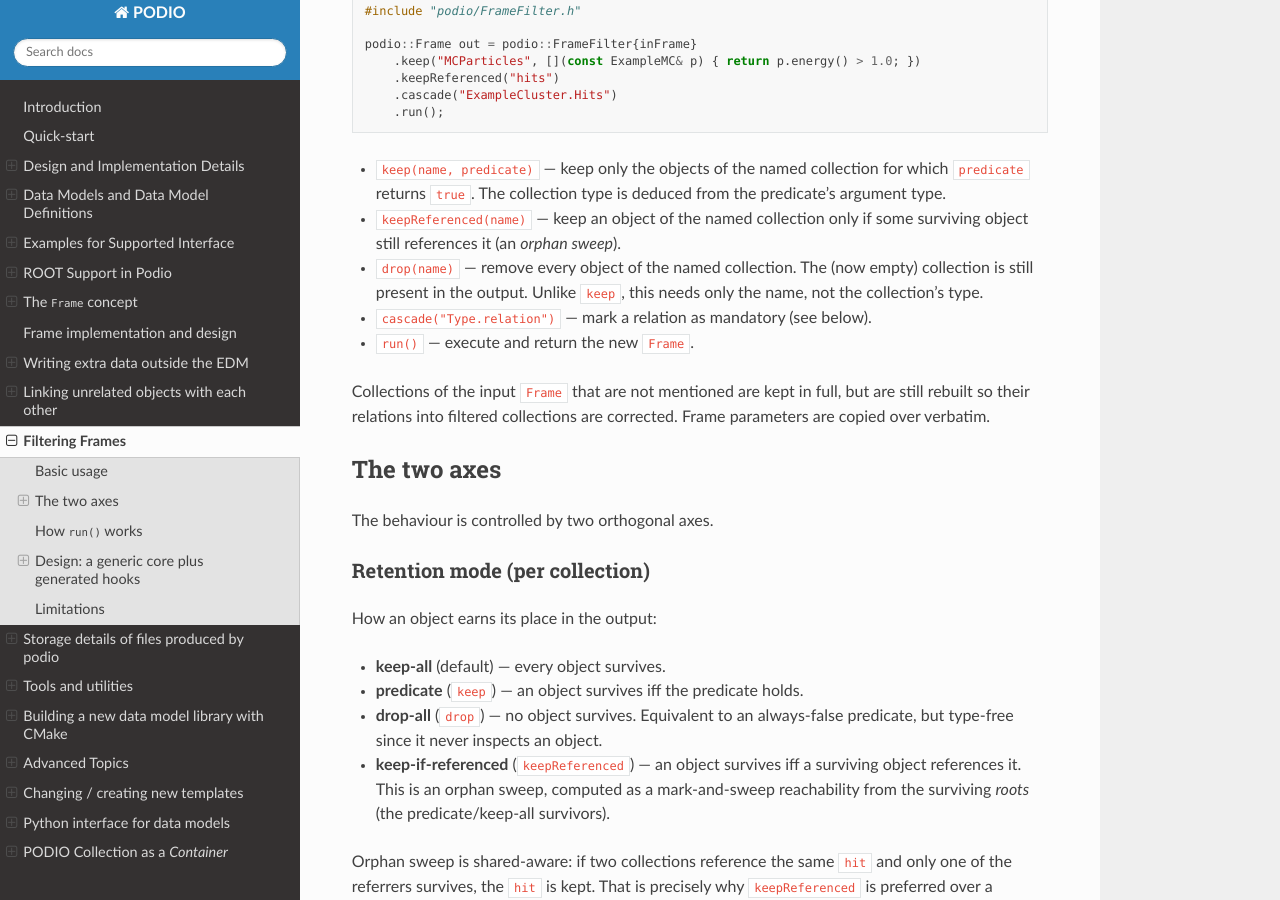
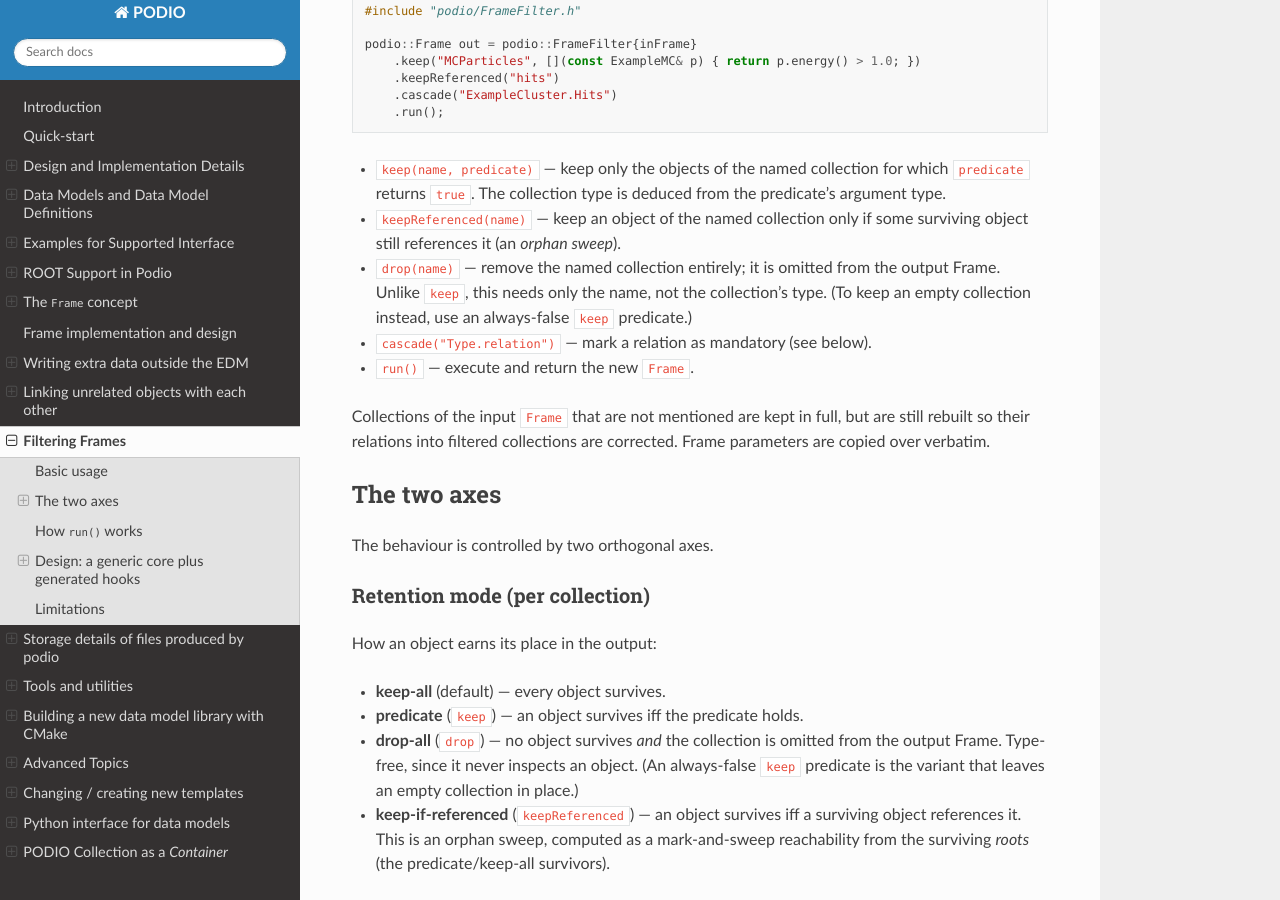
Before and after one commit to AIDASoft/podio, a Sphinx documentation site: the page built from doc/filtering.md, in a window 1280 px wide and 900 px high, scrolled down 445 px. Built offline with Sphinx 7.4.7 and the Read the Docs theme 3.1.0, drawn with Linux system fonts in a browser that asks for light colours; pages that are not in the unit, such as notebooks, are missing from menus; the version number could not be read and is left out; some of the changed text lies outside the part shown.

Commit message:
drop omits collection

```diff
--- a/doc/filtering.md
+++ b/doc/filtering.md
@@ -28,9 +28,10 @@ podio::Frame out = podio::FrameFilter{inFrame}
   predicate's argument type.
 - `keepReferenced(name)` — keep an object of the named collection only if some
   surviving object still references it (an *orphan sweep*).
-- `drop(name)` — remove every object of the named collection. The (now empty)
-  collection is still present in the output. Unlike `keep`, this needs only the
-  name, not the collection's type.
+- `drop(name)` — remove the named collection entirely; it is omitted from the
+  output Frame. Unlike `keep`, this needs only the name, not the collection's
+  type. (To keep an empty collection instead, use an always-false `keep`
+  predicate.)
 - `cascade("Type.relation")` — mark a relation as mandatory (see below).
 - `run()` — execute and return the new `Frame`.
 
@@ -48,8 +49,9 @@ How an object earns its place in the output:
 
 - **keep-all** (default) — every object survives.
 - **predicate** (`keep`) — an object survives iff the predicate holds.
-- **drop-all** (`drop`) — no object survives. Equivalent to an always-false
-  predicate, but type-free since it never inspects an object.
+- **drop-all** (`drop`) — no object survives *and* the collection is omitted from
+  the output Frame. Type-free, since it never inspects an object. (An always-false
+  `keep` predicate is the variant that leaves an empty collection in place.)
 - **keep-if-referenced** (`keepReferenced`) — an object survives iff a surviving
   object references it. This is an orphan sweep, computed as a mark-and-sweep
   reachability from the surviving *roots* (the predicate/keep-all survivors).
@@ -93,7 +95,8 @@ The orchestration is type-agnostic and proceeds in phases:
 7. **Rewire** — walk every relation of every survivor and re-point it through
    the remap; targets that were removed are dropped (or already cascaded away).
 8. **Assemble** — put the rebuilt collections into a new `Frame` and copy the
-   parameters.
+   parameters. Collections marked `drop` are skipped here, so they do not appear
+   in the output `Frame` at all.
 
 ## Design: a generic core plus generated hooks
 
```
Also changed, not shown: 2 other files.
